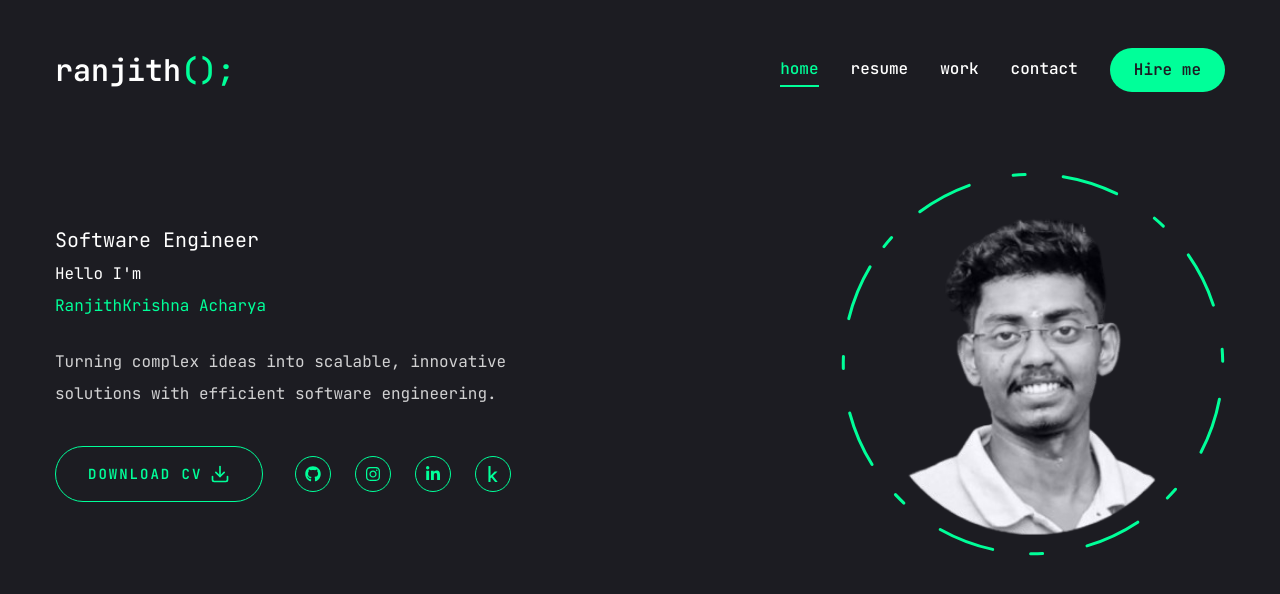
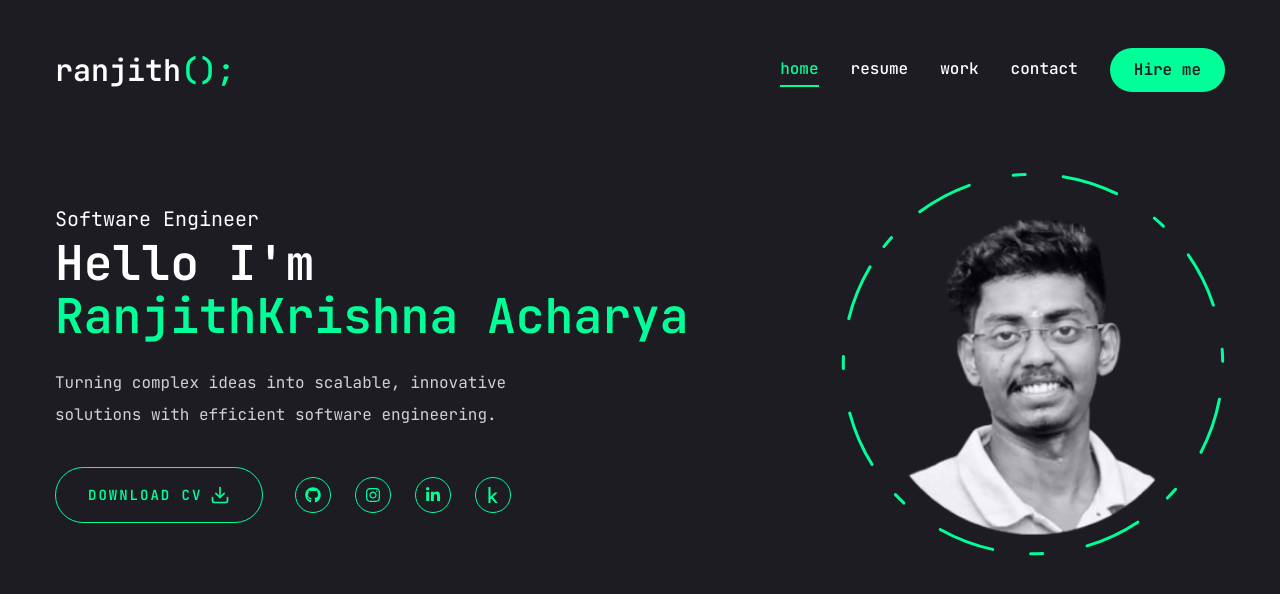
Before and after one commit to ranjith-acharya/portfolio, a Next.js app: page / in a window 1280 px wide. Shown: the top 594 px of the page. Built offline with nearby package versions, Linux system fonts and the light colour scheme.

Commit message:
Update Global CSS

```diff
--- a/app/globals.css
+++ b/app/globals.css
@@ -6,4 +6,13 @@
     body {
         @apply font-primary bg-primary text-white leading-loose;
     }
+    .h1{
+        @apply text-[48px] xl:text-[80px] leading-[1.1] font-semibold;
+    }
+    .h2{
+        @apply text-[36px] xl:text-[48px] leading-[1.1] font-semibold;
+    }
+    .h3{
+        @apply text-[20px] xl:text-[24px] leading-[1.1] font-semibold;
+    }
 }
```
